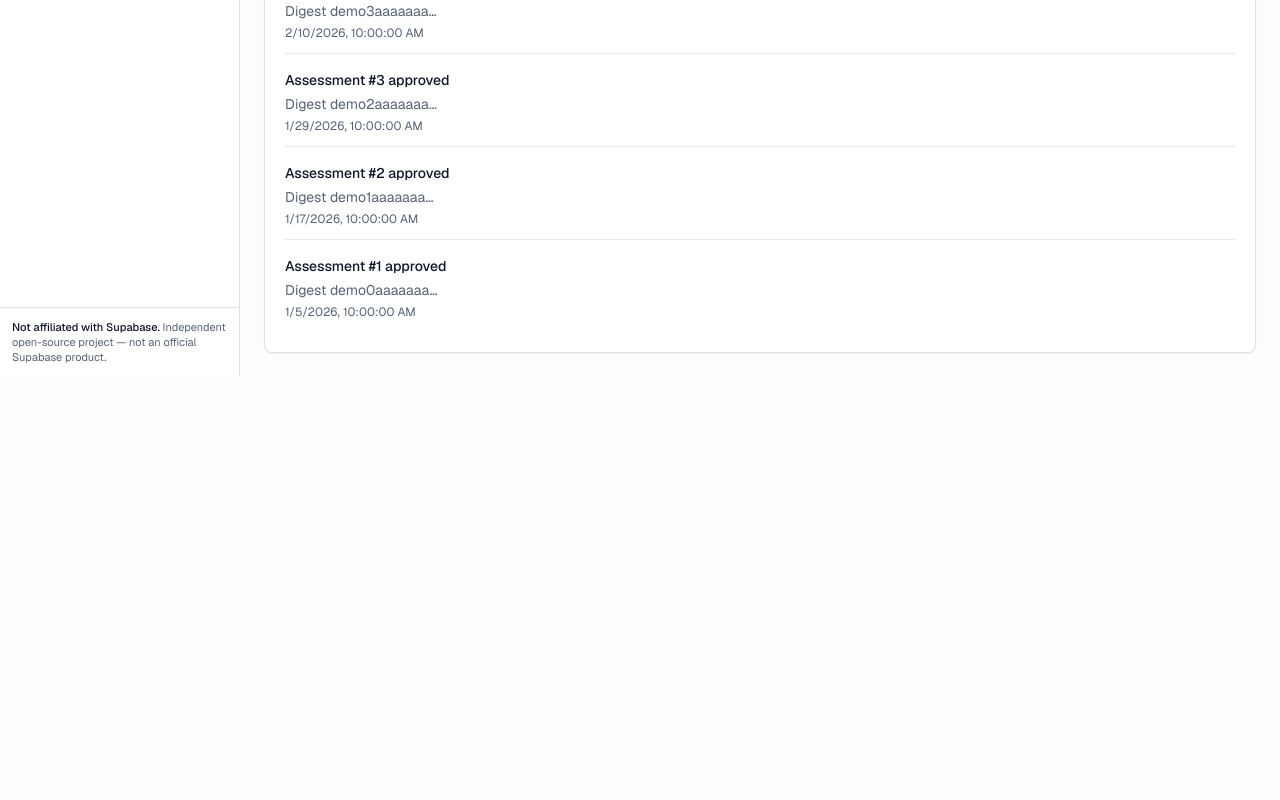
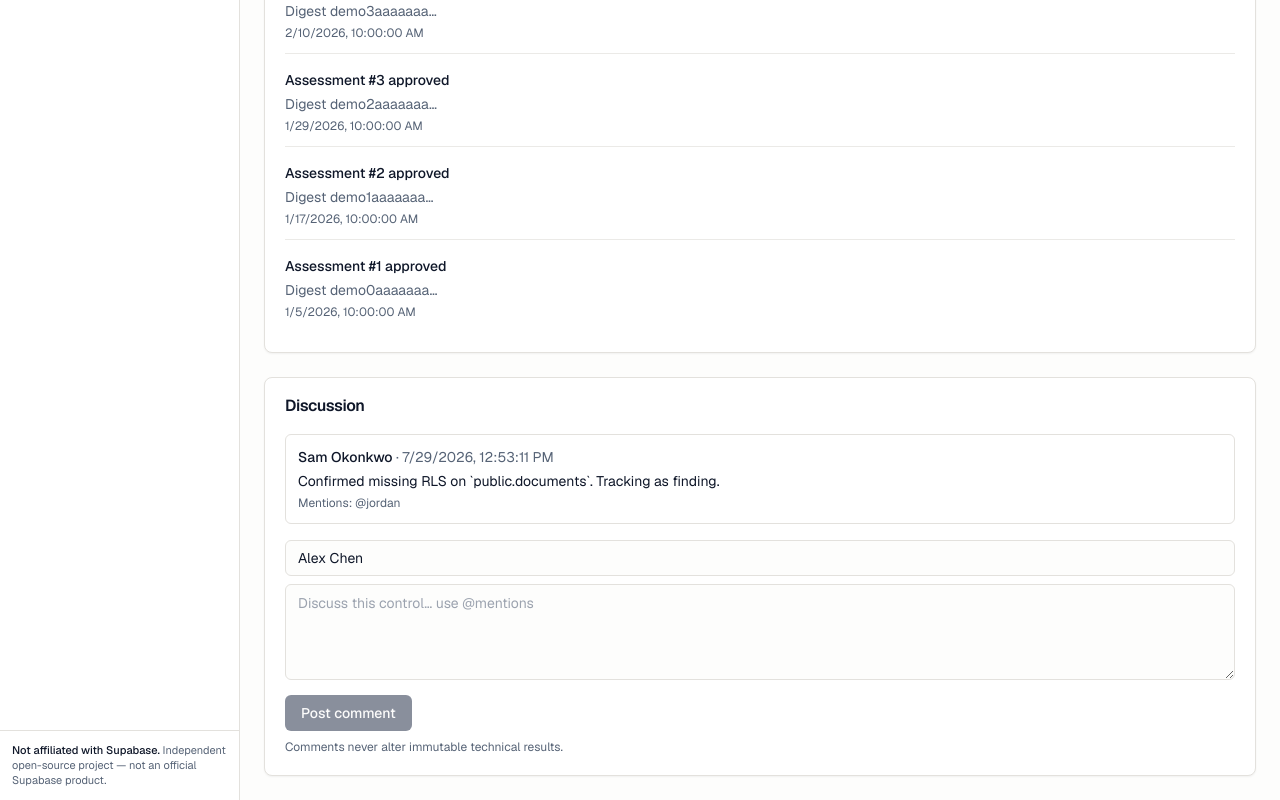
Before and after one commit to jusso-dev/SupaCompliant, a Next.js app in the folder apps/web/: page /app/activity in a window 1280 px wide. Shown: the part 705-1505 px from the top of the page. Before the commit the page ends 1082 px from the top, so only its background shows below. Built offline with nearby package versions, Linux system fonts and the light colour scheme.

Commit message:
feat(collab): comments API with sanitisation and mentions (#7) (#22)
Threaded discussion panel, HTML strip, @mentions. Comments never mutate results.
Closes #7.

```diff
--- /dev/null
+++ b/apps/web/src/app/api/comments/route.ts
@@ -0,0 +1,38 @@
+import { NextResponse } from "next/server";
+import { z } from "zod";
+import { addComment, listComments } from "@/lib/collaboration/comments-store";
+
+export async function GET(request: Request) {
+  const { searchParams } = new URL(request.url);
+  const comments = listComments({
+    controlId: searchParams.get("controlId") ?? undefined,
+    runId: searchParams.get("runId") ?? undefined,
+  });
+  return NextResponse.json({ comments });
+}
+
+const postSchema = z.object({
+  author: z.string().min(1).max(120),
+  bodyMarkdown: z.string().min(1).max(10_000),
+  controlId: z.string().optional(),
+  runId: z.string().optional(),
+  threadId: z.string().optional(),
+});
+
+export async function POST(request: Request) {
+  let body: unknown;
+  try {
+    body = await request.json();
+  } catch {
+    return NextResponse.json({ error: "Invalid JSON" }, { status: 400 });
+  }
+  const parsed = postSchema.safeParse(body);
+  if (!parsed.success) {
+    return NextResponse.json({ error: "Validation failed" }, { status: 400 });
+  }
+  const comment = addComment(parsed.data);
+  return NextResponse.json({
+    comment,
+    note: "Comments never alter immutable technical results.",
+  });
+}
--- a/apps/web/src/app/app/activity/page.tsx
+++ b/apps/web/src/app/app/activity/page.tsx
@@ -1,5 +1,6 @@
 import { demoComments, demoRuns } from "@/lib/demo-data";
 import { Card, CardContent, CardHeader, CardTitle } from "@/components/ui/card";
+import { CommentPanel } from "@/components/collaboration/comment-panel";
 
 export default function ActivityPage() {
   const events = [
@@ -22,7 +23,7 @@ export default function ActivityPage() {
       <div>
         <h1 className="text-2xl font-semibold tracking-tight">Activity</h1>
         <p className="mt-1 text-sm text-muted-foreground">
-          Auditable organisation events
+          Auditable organisation events and control discussions
         </p>
       </div>
       <Card>
@@ -41,6 +42,14 @@ export default function ActivityPage() {
           ))}
         </CardContent>
       </Card>
+      <Card>
+        <CardHeader>
+          <CardTitle>Discussion</CardTitle>
+        </CardHeader>
+        <CardContent>
+          <CommentPanel controlId="pg.rls.tables_without_rls" />
+        </CardContent>
+      </Card>
     </div>
   );
 }
--- /dev/null
+++ b/apps/web/src/components/collaboration/comment-panel.tsx
@@ -0,0 +1,90 @@
+"use client";
+
+import { useEffect, useState } from "react";
+import { Button } from "@/components/ui/button";
+
+type Comment = {
+  id: string;
+  author: string;
+  bodyMarkdown: string;
+  createdAt: string;
+  mentions: string[];
+  controlId?: string;
+};
+
+export function CommentPanel({ controlId }: { controlId?: string }) {
+  const [comments, setComments] = useState<Comment[]>([]);
+  const [body, setBody] = useState("");
+  const [author, setAuthor] = useState("Alex Chen");
+  const [busy, setBusy] = useState(false);
+
+  async function load() {
+    const q = controlId ? `?controlId=${encodeURIComponent(controlId)}` : "";
+    const res = await fetch(`/api/comments${q}`);
+    const data = await res.json();
+    setComments(data.comments ?? []);
+  }
+
+  useEffect(() => {
+    void load();
+  }, [controlId]);
+
+  async function submit() {
+    setBusy(true);
+    try {
+      await fetch("/api/comments", {
+        method: "POST",
+        headers: { "Content-Type": "application/json" },
+        body: JSON.stringify({ author, bodyMarkdown: body, controlId }),
+      });
+      setBody("");
+      await load();
+    } finally {
+      setBusy(false);
+    }
+  }
+
+  return (
+    <div className="space-y-4">
+      <div className="space-y-3">
+        {comments.map((c) => (
+          <div key={c.id} className="rounded-md border border-border p-3 text-sm">
+            <p className="font-medium">
+              {c.author}{" "}
+              <span className="font-normal text-muted-foreground">
+                · {new Date(c.createdAt).toLocaleString()}
+              </span>
+            </p>
+            <p className="mt-1 whitespace-pre-wrap">{c.bodyMarkdown}</p>
+            {c.mentions.length > 0 && (
+              <p className="mt-1 text-xs text-muted-foreground">
+                Mentions: {c.mentions.join(", ")}
+              </p>
+            )}
+          </div>
+        ))}
+      </div>
+      <div className="space-y-2">
+        <input
+          className="h-9 w-full rounded-md border border-border bg-background px-3 text-sm"
+          value={author}
+          onChange={(e) => setAuthor(e.target.value)}
+          aria-label="Author"
+        />
+        <textarea
+          className="min-h-24 w-full rounded-md border border-border bg-background px-3 py-2 text-sm"
+          value={body}
+          onChange={(e) => setBody(e.target.value)}
+          placeholder="Discuss this control… use @mentions"
+          aria-label="Comment body"
+        />
+        <Button type="button" onClick={submit} disabled={busy || !body.trim()}>
+          {busy ? "Posting…" : "Post comment"}
+        </Button>
+        <p className="text-xs text-muted-foreground">
+          Comments never alter immutable technical results.
+        </p>
+      </div>
+    </div>
+  );
+}
--- /dev/null
+++ b/apps/web/src/lib/collaboration/comments-store.ts
@@ -0,0 +1,71 @@
+export type CommentRecord = {
+  id: string;
+  threadId: string;
+  runId?: string;
+  controlId?: string;
+  author: string;
+  bodyMarkdown: string;
+  createdAt: string;
+  resolved?: boolean;
+  mentions: string[];
+};
+
+const g = globalThis as unknown as { __scComments?: CommentRecord[] };
+
+function list(): CommentRecord[] {
+  if (!g.__scComments) {
+    g.__scComments = [
+      {
+        id: "seed-1",
+        threadId: "thread-1",
+        controlId: "pg.rls.tables_without_rls",
+        author: "Sam Okonkwo",
+        bodyMarkdown:
+          "Confirmed missing RLS on `public.documents`. Tracking as finding.",
+        createdAt: new Date().toISOString(),
+        mentions: ["@jordan"],
+      },
+    ];
+  }
+  return g.__scComments;
+}
+
+export function listComments(filter?: {
+  controlId?: string;
+  runId?: string;
+}): CommentRecord[] {
+  return list().filter((c) => {
+    if (filter?.controlId && c.controlId !== filter.controlId) return false;
+    if (filter?.runId && c.runId !== filter.runId) return false;
+    return true;
+  });
+}
+
+export function addComment(input: {
+  author: string;
+  bodyMarkdown: string;
+  controlId?: string;
+  runId?: string;
+  threadId?: string;
+}): CommentRecord {
+  const mentions = [...input.bodyMarkdown.matchAll(/@([a-zA-Z0-9_-]+)/g)].map(
+    (m) => `@${m[1]}`,
+  );
+  const rec: CommentRecord = {
+    id: `c-${Date.now()}`,
+    threadId: input.threadId ?? `thread-${Date.now()}`,
+    runId: input.runId,
+    controlId: input.controlId,
+    author: input.author,
+    bodyMarkdown: sanitiseMarkdown(input.bodyMarkdown),
+    createdAt: new Date().toISOString(),
+    mentions,
+  };
+  list().push(rec);
+  return rec;
+}
+
+/** Strip raw HTML tags — comments never alter technical results. */
+export function sanitiseMarkdown(input: string): string {
+  return input.replace(/<[^>]*>/g, "").slice(0, 10_000);
+}
```
Also changed, not shown: 1 other file (tests, documents, lock files or other folders).
